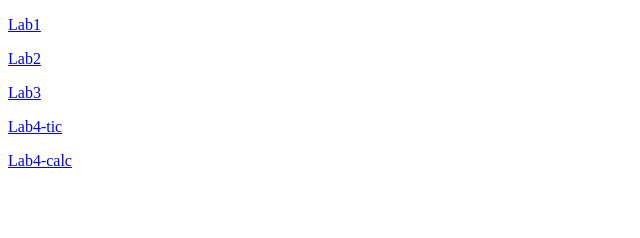
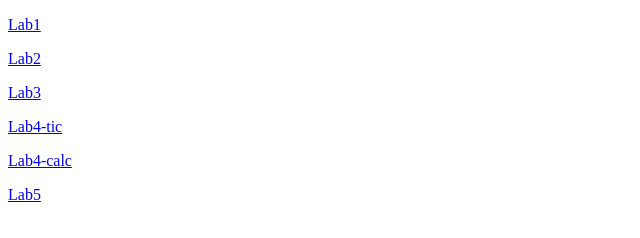
Before and after one commit to impinkflwr/zotov-211-352-web-dev-2022-1, a plain HTML site: page index.html in a window 1280 px wide. Shown: the full height of the page, 0-640 px from the left. Drawn offline with Linux system fonts and the light colour scheme.

Commit message:
Add files via upload

```diff
--- a/index.html
+++ b/index.html
@@ -11,5 +11,6 @@
 	<p><a href="https://impinkflwr.github.io/zotov-211-352-web-dev-2022-1/Lab3/">Lab3</a></p>
 	<p><a href="https://impinkflwr.github.io/zotov-211-352-web-dev-2022-1/Lab4-tic/">Lab4-tic</a></p>
 	<p><a href="https://impinkflwr.github.io/zotov-211-352-web-dev-2022-1/Lab4-calc/">Lab4-calc</a></p>
+	<p><a href="https://impinkflwr.github.io/zotov-211-352-web-dev-2022-1/Lab5/">Lab5</a></p>
 </body>
 </html>
```
